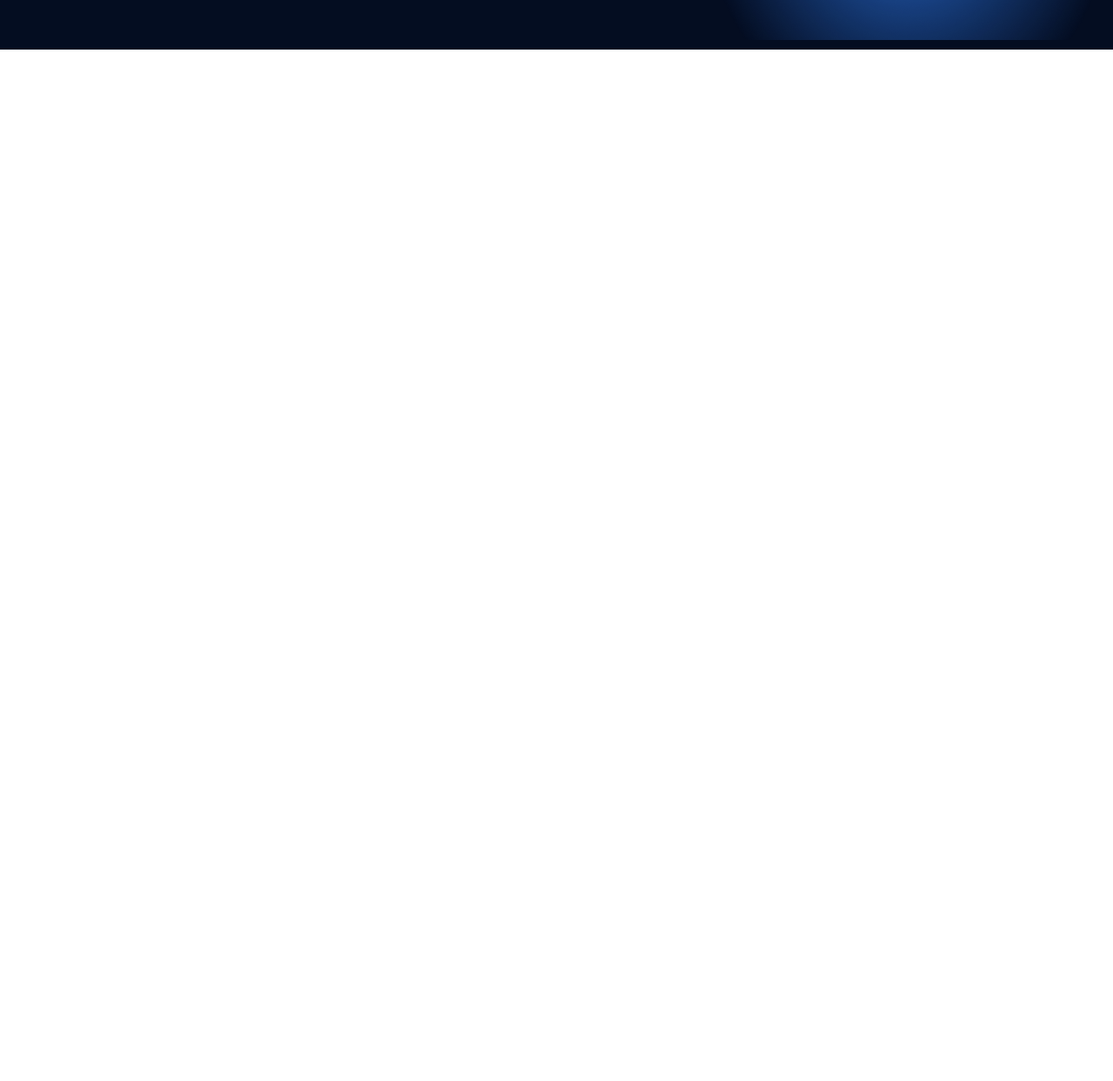
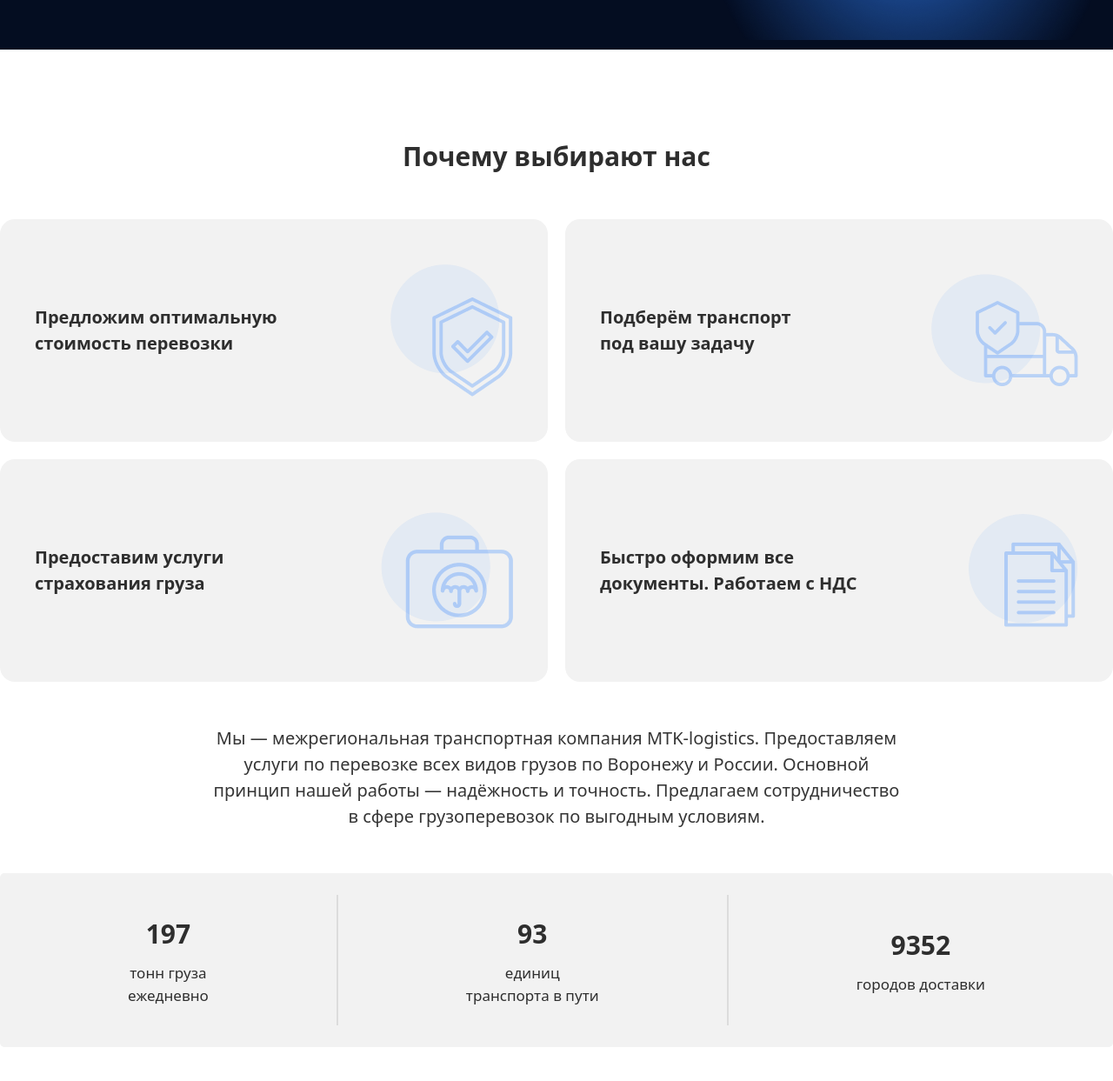
Before and after one commit to Werallizodda/GruzoPerevozki, a website: page src/index.html in a window 1280 px wide. Shown: the part 2714-3957 px from the top of the page at 87% size. Before the commit the page ends 2771 px from the top, so only its background shows below. Drawn offline with nearby package versions, Linux system fonts and the light colour scheme; files that its build step writes are made by us from their sources.

Commit message:
Section 3 added by main2 branch

```diff
--- a/src/index.html
+++ b/src/index.html
@@ -163,6 +163,59 @@
             </div>
         </section>
 
+        <section class="max-w-[1280px] m-auto flex flex-col my-[100px] gap-[50px]">
+            <p class="text-[#2E2E2E] text-[30px] font-[700] text-center">Почему выбирают нас</p>
+            <div class="flex flex-row flex-wrap justify-between gap-[20px]">
+                <div class="w-[630px] h-[256px] p-[40px] bg-[#F2F2F2] rounded-[17px] items-center flex justify-between">
+                    <div class="flex flex-col gap-[30px]">
+                        <p class="text-[#2E2E2E] text-[20px] font-[700]">Предложим оптимальную <br>
+                            стоимость перевозки</p>
+                    </div>
+                    <img src="./icon_ стоимость.png" alt="">
+                </div>
+                <div class="w-[630px] h-[256px] p-[40px] bg-[#F2F2F2] rounded-[17px] items-center flex justify-between">
+                    <div class="flex flex-col gap-[30px]">
+                        <p class="text-[#2E2E2E] text-[20px] font-[700]">Подберём транспорт <br> под вашу задачу</p>
+                    </div>
+                    <img src="./icon_ транспорт.png" alt="">
+                </div>
+                <div class="w-[630px] h-[256px] p-[40px] bg-[#F2F2F2] rounded-[17px] items-center flex justify-between">
+                    <div class="flex flex-col gap-[30px]">
+                        <p class="text-[#2E2E2E] text-[20px] font-[700]">Предоставим услуги <br>страхования груза</p>
+                    </div>
+                    <img src="./icon_ страхование.png" alt="">
+                </div>
+                <div class="w-[630px] h-[256px] p-[40px] bg-[#F2F2F2] rounded-[17px] items-center flex justify-between">
+                    <div class="flex flex-col gap-[30px]">
+                        <p class="text-[#2E2E2E] text-[20px] font-[700]">Быстро оформим
+                            все <br> документы. Работаем с НДС</p>
+                    </div>
+                    <img src="./icon_ документы.png" alt="">
+                </div>
+            </div>
+            <p class="text-center text-[20px] text-[#353535]">Мы — межрегиональная транспортная компания MTK-logistics. Предоставляем <br> услуги по перевозке всех видов грузов по Воронежу и России. Основной <br> принцип нашей работы — надёжность и точность. Предлагаем сотрудничество <br> в сфере грузоперевозок по выгодным условиям.</p>
+            <div class="h-[200px] bg-[#F2F2F2] rounded-[5px] flex justify-evenly items-center">
+                <div class="flex flex-col gap-[10px] items-center">
+                    <p class="text-[#2E2E2E] text-[30px] font-[600]">197</p>
+                    <p class="text-[#2E2E2E] text-[17px] font-[500] text-center">тонн груза <br> ежедневно</p>
+                </div>
+
+                <div class="w-[2px] h-[150px] bg-[#DCDCDC]"></div>
+
+                <div class="flex flex-col gap-[10px] items-center">
+                    <p class="text-[#2E2E2E] text-[30px] font-[600]">93</p>
+                    <p class="text-[#2E2E2E] text-[17px] font-[500] text-center">единиц <br> транспорта в пути</p>
+                </div>
+
+                <div class="w-[2px] h-[150px] bg-[#DCDCDC]"></div>
+
+
+                <div class="flex flex-col gap-[10px] items-center">
+                    <p class="text-[#2E2E2E] text-[30px] font-[600]">9352</p>
+                    <p class="text-[#2E2E2E] text-[17px] font-[500] text-center">городов доставки</p>
+                </div>
+            </div>
+        </section>
     </main>
 </body>
 </html>
```
